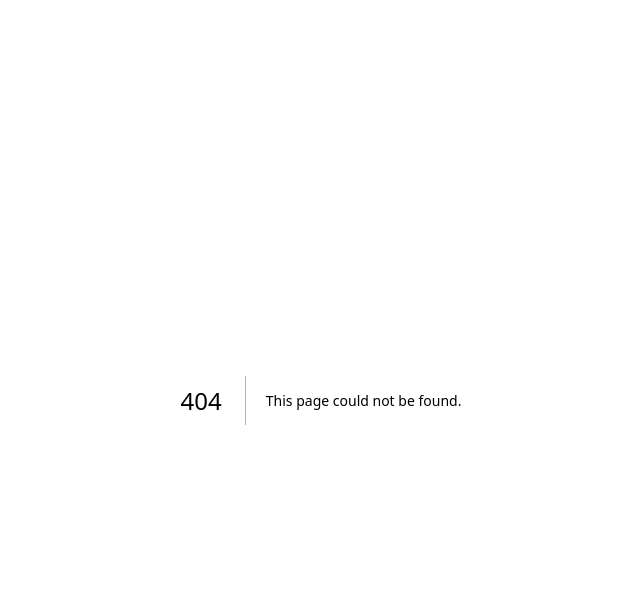
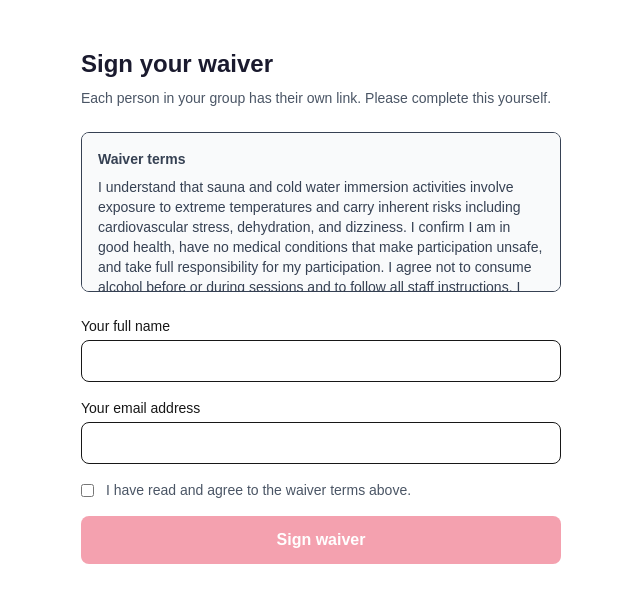
Before and after one commit to egroeggie/backyard-sauna, a Next.js app: page /waiver/1 in a window 1280 px wide. Before the commit this address had no page. Shown: the top 602 px of the page, without its empty margins (319-959 px from the left). Built offline with nearby package versions, Linux system fonts and the light colour scheme.

Commit message:
feat: add waiver signing and booking success pages

```diff
--- /dev/null
+++ b/app/api/waivers/[token]/route.ts
@@ -0,0 +1,29 @@
+import { NextRequest, NextResponse } from 'next/server'
+import { z } from 'zod'
+import { getWaiverByToken, signWaiver } from '@/lib/db/waivers'
+import { getBookingById } from '@/lib/db/bookings'
+import { getSlotById } from '@/lib/db/slots'
+import { getEventById } from '@/lib/db/events'
+import { sendWaiverConfirmationEmail } from '@/lib/email'
+
+const schema = z.object({ name: z.string().min(1), email: z.string().email() })
+
+export async function POST(req: NextRequest, { params }: { params: Promise<{ token: string }> }) {
+  const { token } = await params
+  const parsed = schema.safeParse(await req.json())
+  if (!parsed.success) return NextResponse.json({ error: parsed.error.flatten() }, { status: 400 })
+
+  const waiver = await getWaiverByToken(token)
+  if (waiver.signed_at) return NextResponse.json({ error: 'Already signed.' }, { status: 409 })
+
+  const signed = await signWaiver(token, parsed.data.name, parsed.data.email)
+  const booking = await getBookingById(signed.booking_id)
+  const slot = await getSlotById(booking.slot_id)
+  const event = await getEventById(slot.event_id)
+
+  await sendWaiverConfirmationEmail({
+    to: signed.email!, name: signed.name!, eventTitle: event.title, eventDate: event.date,
+  })
+
+  return NextResponse.json({ success: true })
+}
--- /dev/null
+++ b/app/booking/success/page.tsx
@@ -0,0 +1,13 @@
+import Link from 'next/link'
+
+export default function BookingSuccessPage() {
+  return (
+    <main className="max-w-lg mx-auto px-4 py-16 text-center">
+      <div className="text-5xl mb-4">🎉</div>
+      <h1 className="text-3xl font-bold text-[#1A1A2E] mb-4">You&apos;re booked in.</h1>
+      <p className="text-gray-600 mb-2">Check your email — we&apos;ve sent your booking confirmation and waiver link(s).</p>
+      <p className="text-gray-600 mb-8">Make sure everyone in your group signs their waiver before the day.</p>
+      <Link href="/" className="text-[#E94560] underline text-sm">← Back to events</Link>
+    </main>
+  )
+}
--- /dev/null
+++ b/app/waiver/[token]/page.tsx
@@ -0,0 +1,74 @@
+'use client'
+
+import { useState } from 'react'
+import { useParams } from 'next/navigation'
+
+export default function WaiverPage() {
+  const { token } = useParams() as { token: string }
+  const [name, setName] = useState('')
+  const [email, setEmail] = useState('')
+  const [accepted, setAccepted] = useState(false)
+  const [status, setStatus] = useState<'idle' | 'loading' | 'done' | 'error' | 'already_signed'>('idle')
+  const [errorMsg, setErrorMsg] = useState('')
+
+  async function handleSubmit(e: React.FormEvent) {
+    e.preventDefault()
+    setStatus('loading')
+    const res = await fetch(`/api/waivers/${token}`, {
+      method: 'POST',
+      headers: { 'Content-Type': 'application/json' },
+      body: JSON.stringify({ name, email }),
+    })
+    if (res.status === 409) { setStatus('already_signed'); return }
+    if (!res.ok) { setErrorMsg((await res.json()).error ?? 'Something went wrong.'); setStatus('error'); return }
+    setStatus('done')
+  }
+
+  if (status === 'done') return (
+    <main className="max-w-lg mx-auto px-4 py-16 text-center">
+      <div className="text-5xl mb-4">✅</div>
+      <h1 className="text-2xl font-bold text-[#1A1A2E] mb-2">Waiver signed.</h1>
+      <p className="text-gray-600">Check your email for confirmation. See you there.</p>
+    </main>
+  )
+
+  if (status === 'already_signed') return (
+    <main className="max-w-lg mx-auto px-4 py-16 text-center">
+      <h1 className="text-2xl font-bold text-[#1A1A2E] mb-2">Already signed.</h1>
+      <p className="text-gray-600">This waiver has already been completed.</p>
+    </main>
+  )
+
+  return (
+    <main className="max-w-lg mx-auto px-4 py-12">
+      <h1 className="text-2xl font-bold text-[#1A1A2E] mb-2">Sign your waiver</h1>
+      <p className="text-gray-600 mb-6 text-sm">Each person in your group has their own link. Please complete this yourself.</p>
+      <div className="bg-gray-50 border rounded-lg p-4 mb-6 text-sm text-gray-700 h-40 overflow-y-auto">
+        <p className="font-semibold mb-2">Waiver terms</p>
+        <p>I understand that sauna and cold water immersion activities involve exposure to extreme temperatures and carry inherent risks including cardiovascular stress, dehydration, and dizziness. I confirm I am in good health, have no medical conditions that make participation unsafe, and take full responsibility for my participation. I agree not to consume alcohol before or during sessions and to follow all staff instructions. I release Backyard Sauna and its operators from any liability arising from my participation.</p>
+      </div>
+      <form onSubmit={handleSubmit} className="space-y-4">
+        <div>
+          <label className="block text-sm font-medium mb-1">Your full name</label>
+          <input type="text" required value={name} onChange={e => setName(e.target.value)}
+            className="w-full border rounded-lg px-3 py-2 focus:outline-none focus:ring-2 focus:ring-[#E94560]" />
+        </div>
+        <div>
+          <label className="block text-sm font-medium mb-1">Your email address</label>
+          <input type="email" required value={email} onChange={e => setEmail(e.target.value)}
+            className="w-full border rounded-lg px-3 py-2 focus:outline-none focus:ring-2 focus:ring-[#E94560]" />
+        </div>
+        <div className="flex items-start gap-3">
+          <input type="checkbox" id="accept" required checked={accepted}
+            onChange={e => setAccepted(e.target.checked)} className="mt-1" />
+          <label htmlFor="accept" className="text-sm text-gray-600">I have read and agree to the waiver terms above.</label>
+        </div>
+        {status === 'error' && <p className="text-[#E94560] text-sm">{errorMsg}</p>}
+        <button type="submit" disabled={status === 'loading' || !accepted}
+          className="w-full bg-[#E94560] text-white font-semibold py-3 rounded-lg hover:bg-red-700 disabled:opacity-50 transition-colors">
+          {status === 'loading' ? 'Signing…' : 'Sign waiver'}
+        </button>
+      </form>
+    </main>
+  )
+}
```
